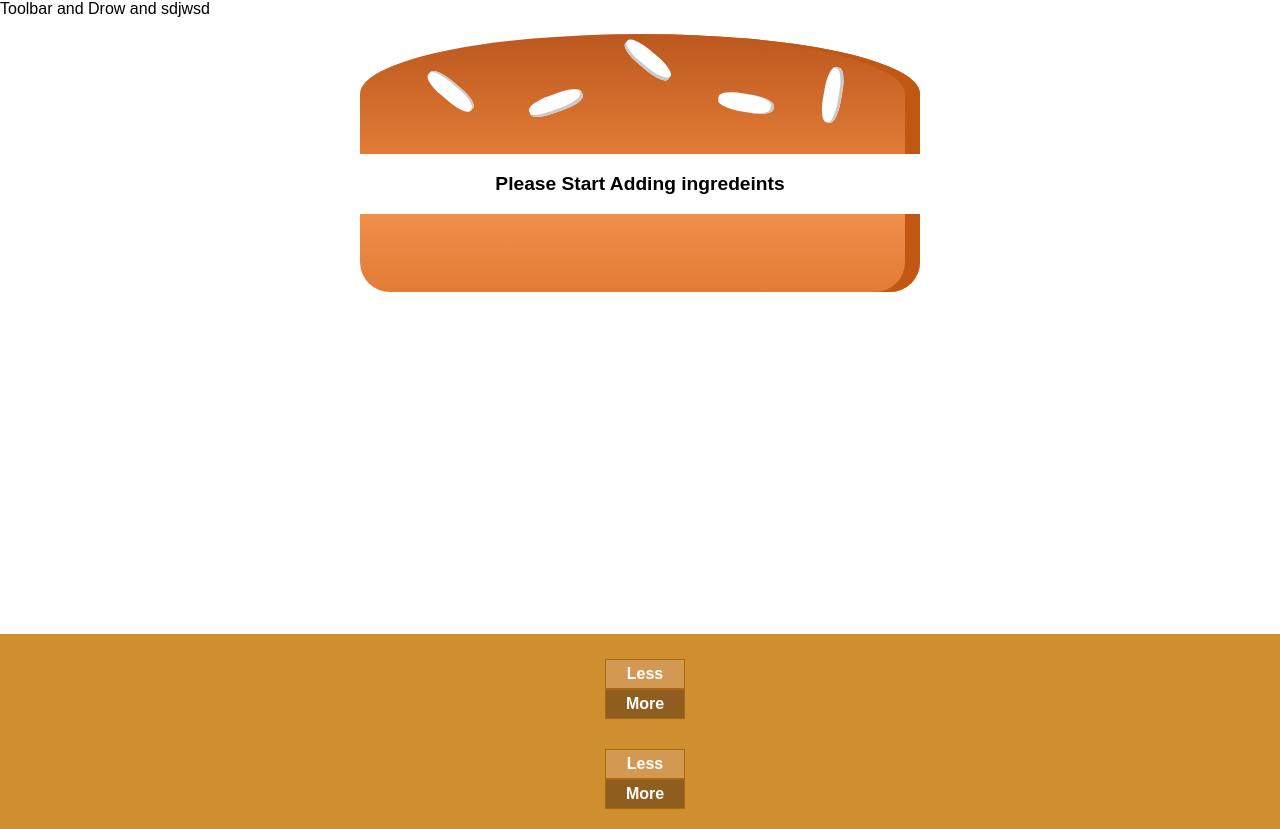
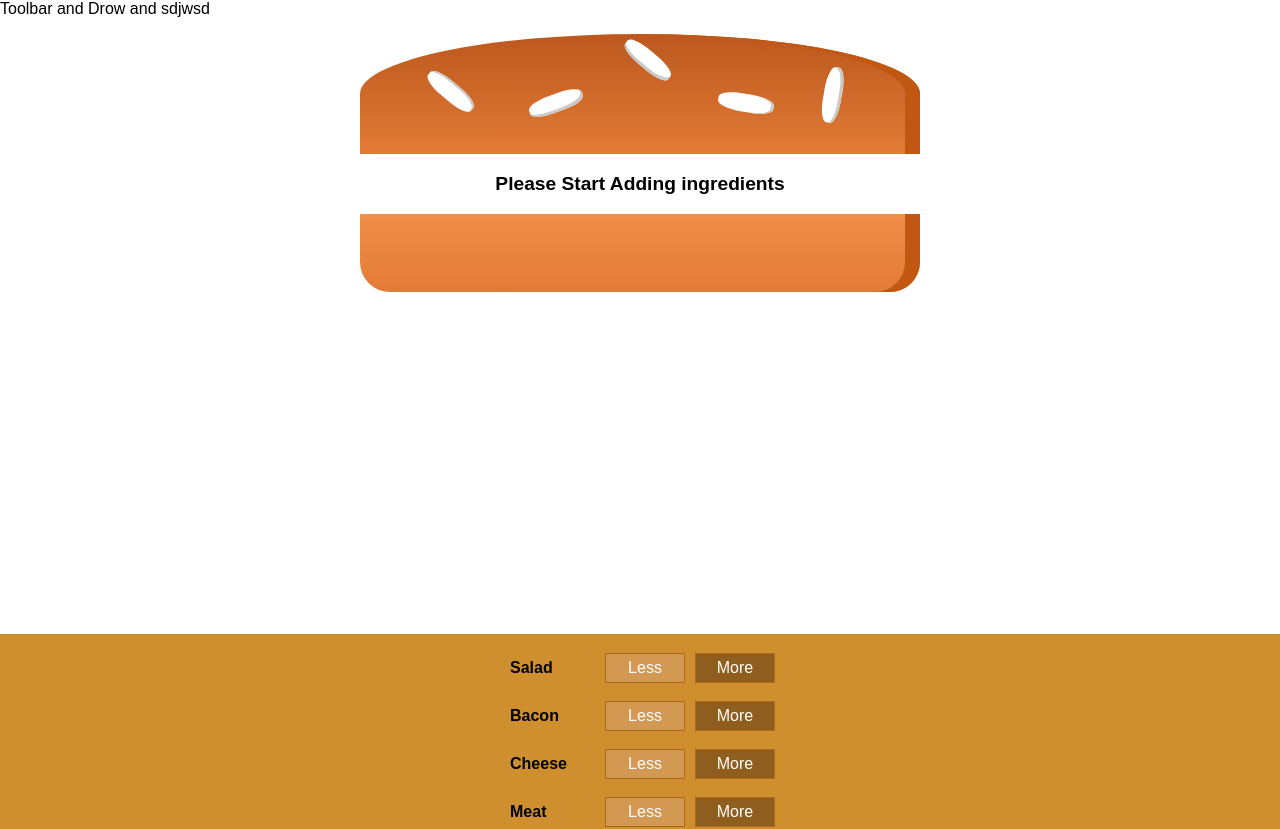
Before and after one commit to RawanAkAzz/BurgerBuilderProject, a React app: page / in a window 1280 px wide. Shown: the top 829 px of the page. Built offline with nearby package versions, Linux system fonts and the light colour scheme.

Commit message:
Added Buttons

```diff
--- a/src/Components/Burger/BuildControls/BuildControl/BuildControl.js
+++ b/src/Components/Burger/BuildControls/BuildControl/BuildControl.js
@@ -1,13 +1,15 @@
-import React from 'react';
-import  classes from './BuildControl.css'
-const buildControl = (props)=>(
-   <div className={classes.BuildControl}>
-      <div className={classes.Label}>
-        <button className={classes.Less}>Less</button>
-        <button className={classes.More}>More</button>
-      </div>
-   </div>
-)
+import React from "react";
+import classes from "./BuildControl.css";
+const buildControl = (props) => (
+  <div className={classes.BuildControl}>
+    <div className={classes.Label}>{props.label} </div>
+    <button className={classes.Less} onClick={props.delete}>
+      Less
+    </button>
+    <button className={classes.More} onClick={props.added}>
+      More
+    </button>
+  </div>
+);
 
-
-export default buildControl
+export default buildControl;
--- a/src/Components/Burger/BuildControls/BuildControls.js
+++ b/src/Components/Burger/BuildControls/BuildControls.js
@@ -16,7 +16,8 @@ const buildControls = (props) => (
             <BuildControl
                 key={ctrl.label}
                 label={ctrl.label}
-
+                added={()=>props.addIng(ctrl.type)}
+                delete={()=>props.removed(ctrl.type)}
               />
         ))}
     </div>
--- a/src/Components/Burger/Burger.js
+++ b/src/Components/Burger/Burger.js
@@ -1,23 +1,23 @@
 import React from "react";
 import classes from "./Burger.css";
-import BurgerIngredeint from "./BurgerIngredeint/BurgerIngredeint";
+import BurgerIngredient from './BurgerIngredient/BurgerIngredient';
 const burger = (props) => {
-  let transformedIngredeints = Object.keys(props.ingredeints).map((igKey) => {
-    return [...Array(props.ingredeints[igKey])].map((_, i) => {
-      return <BurgerIngredeint key={igKey + i} type={igKey} />;
+  let transformedIngredients = Object.keys(props.ingredients).map((igKey) => {
+    return [...Array(props.ingredients[igKey])].map((_, i) => {
+      return <BurgerIngredient key={igKey + i} type={igKey} />;
     });
   })
   .reduce((arr,el)=>{
      return arr.concat(el)
   },[])
-  if(transformedIngredeints.length===0){
-     transformedIngredeints=<p>Please Start Adding ingredeints</p>
+  if(transformedIngredients.length===0){
+     transformedIngredients=<p>Please Start Adding ingredients</p>
   }
   return (
     <div className={classes.Burger}>
-      <BurgerIngredeint type="bread-top" />
-          {transformedIngredeints}
-      <BurgerIngredeint type="bread-bottom" />
+      <BurgerIngredient type="bread-top" />
+          {transformedIngredients}
+      <BurgerIngredient type="bread-bottom" />
     </div>
   );
 };
--- a/src/Components/Burger/BurgerIngredeint/BurgerIngredeint.js
+++ b/src/Components/Burger/BurgerIngredient/BurgerIngredient.js
@@ -1,5 +1,5 @@
 import React from "react";
-import classes from "./BurgerIngredeint.css";
+import classes from "./BurgerIngredient.css";
 import propTypes from "prop-types";
 
 const BurgerIngredeint = (props) => {
--- a/src/Container/BurgerBuilder/BurgerBuilder.js
+++ b/src/Container/BurgerBuilder/BurgerBuilder.js
@@ -2,21 +2,59 @@ import React , { Component }  from "react";
 import Aux from '../../hoc/Auxi'
 import Burger from '../../Components/Burger/Burger'
 import BuildControls from "../../Components/Burger/BuildControls/BuildControls";
+
+const INGREDIENT_PRICE={
+  salad:2.1,
+  bacon:1.3,
+  cheese:3.2,
+  meat:3.5,
+}
 class BurgerBuilder extends Component {
   state={
-     ingredeints: {
+     ingredients: {
          salad:0,
          bacon:0,
          cheese:0,
          meat:0,
-     }
+     },
+     totalPrice:5
    }
+   addIngredientHandler=(type)=>{
+    const oldIngredient=this.state.ingredients[type]
+    const newIngredient= oldIngredient + 1
+    const updateIngredeint= {
+      ...this.state.ingredients
+    }
+    updateIngredeint[type]=newIngredient
+    const additionPrice=INGREDIENT_PRICE[type]
+    const oldPrice= this.state.totalPrice
+    const newPrice=additionPrice + oldPrice
+    this.setState({totalPrice:newPrice , ingredients:updateIngredeint})
+  }
+
+
+   removiengredientHandler=(type)=>{
+    const removeIngredient=this.state.ingredients[type]
+    const newIngredient= removeIngredient - 1
+    const afterRemoveIng= {
+      ...this.state.ingredients
+    }
+    afterRemoveIng[type]=newIngredient
+    const  DeductionPrice=INGREDIENT_PRICE[type]
+    const oldPrice= this.state.totalPrice
+    const newPrice= oldPrice -  DeductionPrice
+    this.setState({totalPrice:newPrice , ingredients:removeIngredient})
+   }
+
 
    render(){
       return(
         <Aux>
-         <Burger ingredeints={this.state.ingredeints}/>
-          <BuildControls/>
+         <Burger ingredients={this.state.ingredients}/>
+          <BuildControls
+          addIng={this.addIngredientHandler}
+          removed={this.removiengredientHandler}
+          />
         </Aux>
       )
    }
```
Also changed, not shown: src/Components/Burger/BurgerIngredient/BurgerIngredient.css (renamed from src/Components/Burger/BurgerIngredeint/BurgerIngredeint.css).
